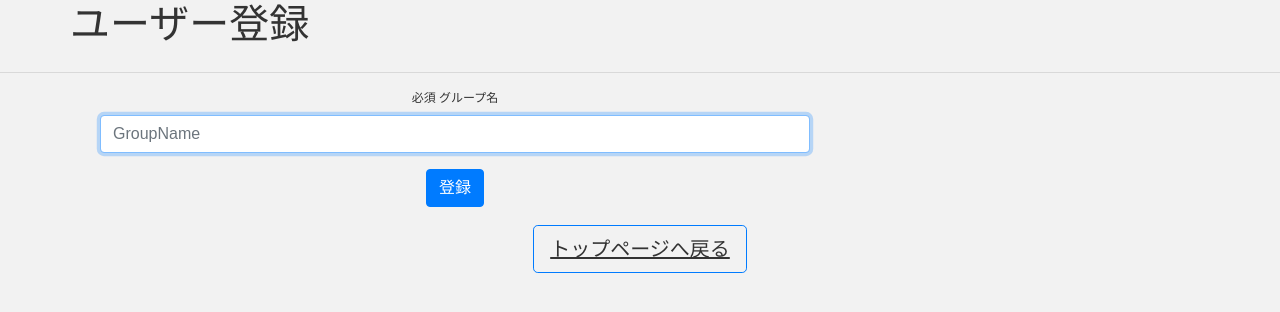
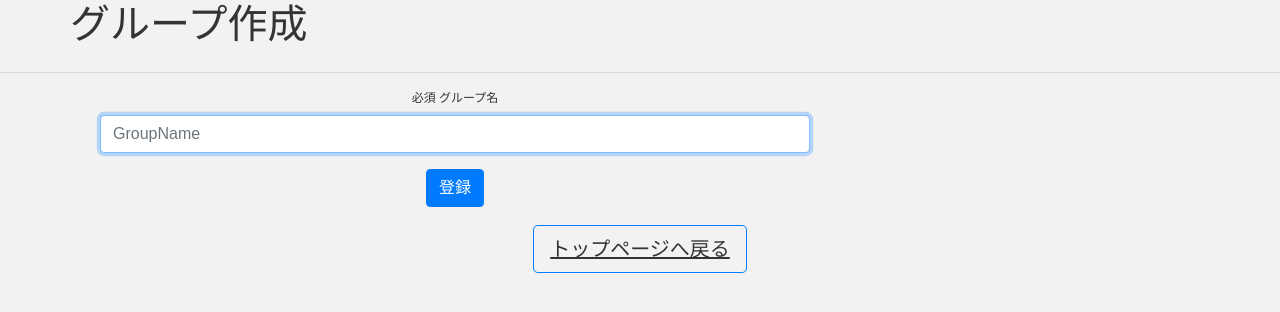
Before and after one commit to FirstSS-Sub/k-on-schedule, a Flask app: template templates/create_group.html in a window 1280 px wide. Shown: the top 312 px of the page. Run offline with Flask 2, Linux system fonts and the light colour scheme; the template is opened without the code that fills it, so the values that code supplies are empty; some libraries are stand-ins or nearby versions.

Commit message:
heroku deploy

```diff
--- a/templates/create_group.html
+++ b/templates/create_group.html
@@ -2,7 +2,7 @@
 <div class="container">
   <header>
     <div class="row">
-      <h1>ユーザー登録</h1>
+      <h1>グループ作成</h1>
     </div>
     {% with messages = get_flashed_messages(with_categories=true) %} {% if messages %}
     <ul class=flashes>
```
